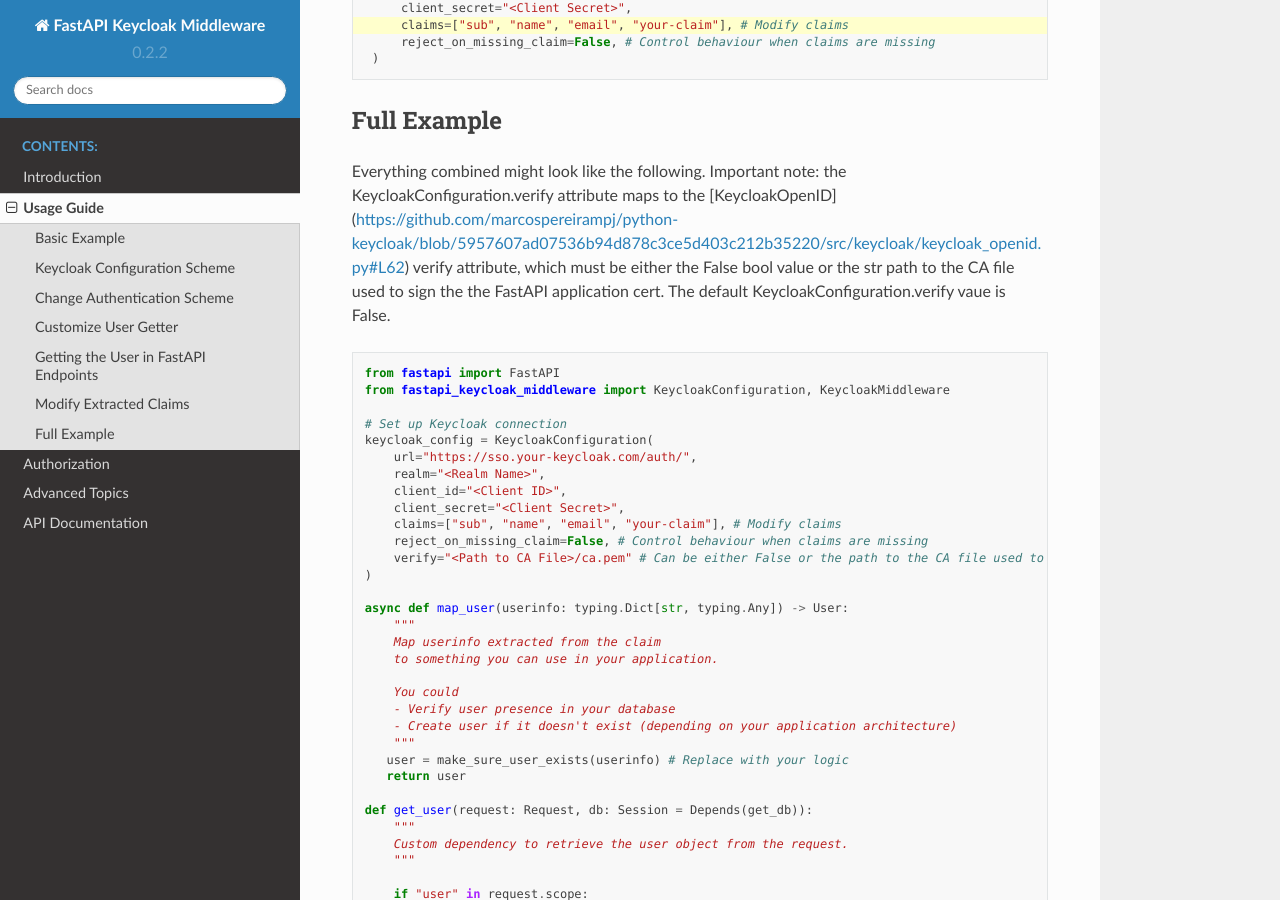
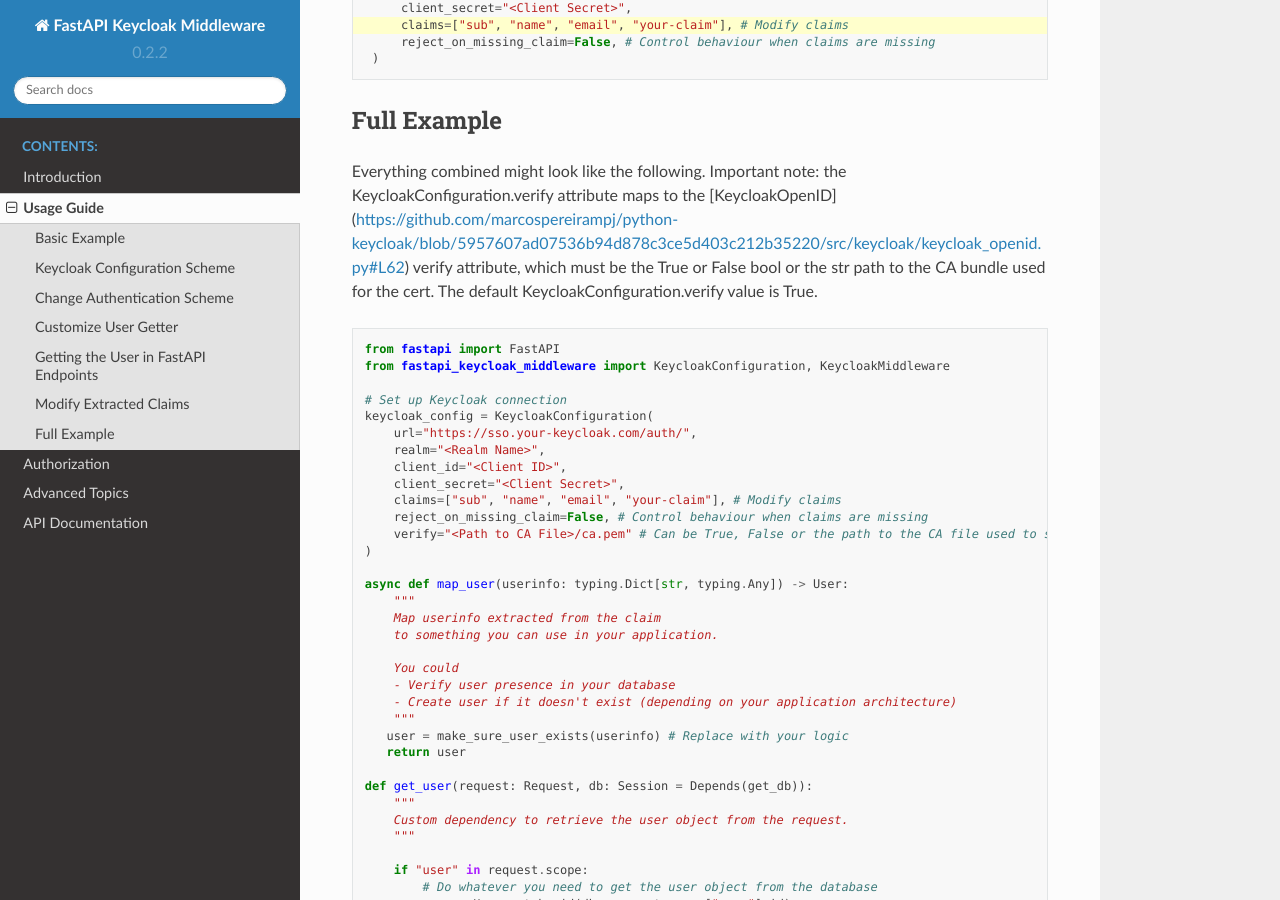
Before and after one commit to waza-ari/fastapi-keycloak-middleware, a Sphinx documentation site: the page built from docs/usage.rst, in a window 1280 px wide and 900 px high, scrolled down 4486 px. Built offline with Sphinx 7.4.7 and the Read the Docs theme 2.0.0, drawn with Linux system fonts in a browser that asks for light colours; the version number is read from the project's files by our own code.

Commit message:
updated per PR feedback #11

```diff
--- a/docs/usage.rst
+++ b/docs/usage.rst
@@ -69,7 +69,7 @@
         realm="<Realm Name>",
         client_id="<Client ID>",
         client_secret="<Client Secret>",
-        authentication_scheme="Token",
+        authentication_scheme="Token"
     )
 
 This example will accept headers like :code:`Authorization: Token <token>` instead of :code:`Bearer`.
@@ -193,7 +193,7 @@
 
 Everything combined might look like the following. Important note: the KeycloakConfiguration.verify attribute maps to the
 [KeycloakOpenID](https://github.com/marcospereirampj/python-keycloak/blob/5957607ad07536b94d878c3ce5d403c212b35220/src/keycloak/keycloak_openid.py#L62) verify
-attribute, which must be either the False bool value or the str path to the CA file used to sign the the FastAPI application cert. The default KeycloakConfiguration.verify vaue is False.
+attribute, which must be the True or False bool or the str path to the CA bundle used for the cert. The default KeycloakConfiguration.verify value is True.
 
 .. code-block:: python
 
@@ -208,7 +208,7 @@
         client_secret="<Client Secret>",
         claims=["sub", "name", "email", "your-claim"], # Modify claims
         reject_on_missing_claim=False, # Control behaviour when claims are missing
-        verify="<Path to CA File>/ca.pem" # Can be either False or the path to the CA file used to sign certs
+        verify="<Path to CA File>/ca.pem" # Can be True, False or the path to the CA file used to sign certs
     )
 
     async def map_user(userinfo: typing.Dict[str, typing.Any]) -> User:
```
Also changed, not shown: 1 other file.
